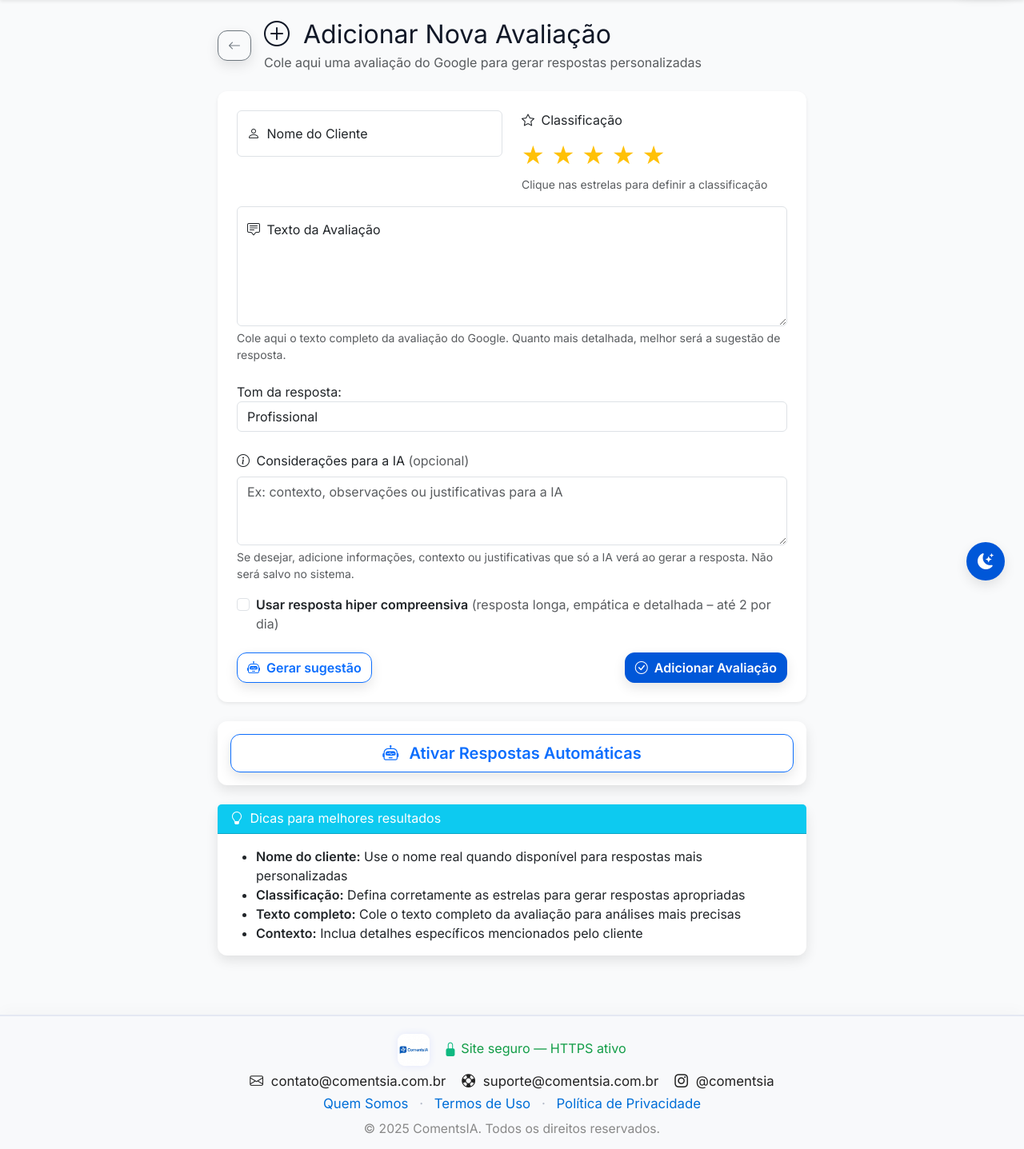
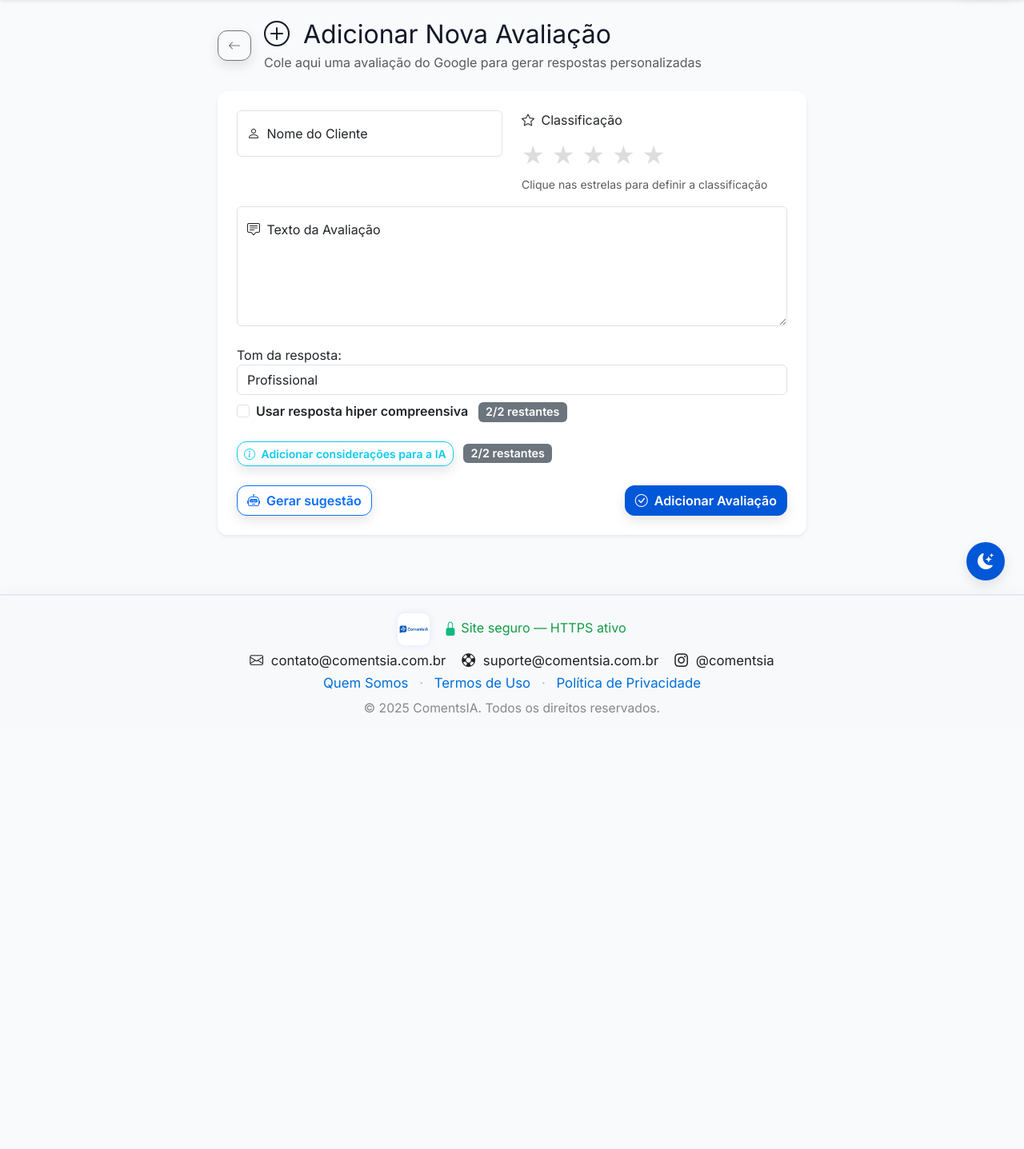
Before and after one commit to Andersonmendes2025/ComentsIA, a Flask app: template templates/add_review.html in a window 1280 px wide. Shown: the part 58-1495 px from the top of the page at 80% size. After the commit the page ends 950 px from the top, so only its background shows below. Run offline with Flask 3, Linux system fonts and the light colour scheme; the template is opened without the code that fills it, so the values that code supplies are empty.

Commit message:
feat: atualizar layout do formulário com contador de uso e melhorias visuais

```diff
--- a/templates/add_review.html
+++ b/templates/add_review.html
@@ -18,6 +18,20 @@
 }
 .form-floating textarea {
     min-height: 120px;
+}
+.toggle-section {
+    display: none;
+    margin-top: 1rem;
+}
+.toggle-button.collapsed + .toggle-section {
+    display: none;
+}
+.toggle-button:not(.collapsed) + .toggle-section {
+    display: block;
+}
+.badge-limite {
+    font-size: 0.9rem;
+    margin-left: 0.5rem;
 }
 </style>
 {% endblock %}
@@ -58,11 +72,9 @@
                                     Classificação
                                 </label>
                                 <div class="star-rating" id="starRating">
-                                    <span class="star" data-rating="1">★</span>
-                                    <span class="star" data-rating="2">★</span>
-                                    <span class="star" data-rating="3">★</span>
-                                    <span class="star" data-rating="4">★</span>
-                                    <span class="star" data-rating="5">★</span>
+                                    {% for i in range(1,6) %}
+                                    <span class="star" data-rating="{{ i }}">&#9733;</span>
+                                    {% endfor %}
                                 </div>
                                 <input type="hidden" id="rating" name="rating" value="5" required>
                                 <small class="text-muted">Clique nas estrelas para definir a classificação</small>
@@ -77,39 +89,41 @@
                                     Texto da Avaliação
                                 </label>
                             </div>
-                            <div class="form-text">
-                                Cole aqui o texto completo da avaliação do Google. Quanto mais detalhada, melhor será a sugestão de resposta.
-                            </div>
                         </div>
 
-                        <div class="form-group mt-2">
+                        <!-- Seletor de tom + hiper compreensiva -->
+                        <div class="form-group mt-4">
                             <label for="tone">Tom da resposta:</label>
-                            <select class="form-control" id="tone" name="tone">
+                            <select class="form-control mb-2" id="tone" name="tone">
                                 <option value="profissional">Profissional</option>
                                 <option value="amigavel">Amigável</option>
                                 <option value="empatico">Empático</option>
                             </select>
+
+                            <div class="form-check">
+                                <input class="form-check-input" type="checkbox" value="on" id="hiper_compreensiva" name="hiper_compreensiva" onchange="atualizaUso('hiper')">
+                                <label class="form-check-label" for="hiper_compreensiva">
+                                    <strong>Usar resposta hiper compreensiva</strong>
+                                </label>
+                                <span class="badge bg-secondary badge-limite" id="limite-hiper"></span>
+                            </div>
                         </div>
 
-                        <!-- NOVO: Considerações e Hiper Compreensiva -->
-                        <div class="mb-3 mt-4">
-                            <label for="consideracoes" class="form-label">
+                        <!-- Botão para mostrar consideracoes -->
+                        <div class="mt-4">
+                            <button type="button" class="btn btn-outline-info btn-sm" id="toggleConsideracoes">
                                 <i class="bi bi-info-circle me-1"></i>
-                                Considerações para a IA <span class="text-muted">(opcional)</span>
-                            </label>
-                            <textarea class="form-control" name="consideracoes" id="consideracoes" rows="3" placeholder="Ex: contexto, observações ou justificativas para a IA"></textarea>
-                            <div class="form-text">Se desejar, adicione informações, contexto ou justificativas que só a IA verá ao gerar a resposta. Não será salvo no sistema.</div>
+                                Adicionar considerações para a IA
+                            </button>
+                            <span class="badge bg-secondary badge-limite" id="limite-consideracoes"></span>
                         </div>
-                        <div class="form-check mb-4">
-                            <input class="form-check-input" type="checkbox" value="on" id="hiper_compreensiva" name="hiper_compreensiva">
-                            <label class="form-check-label" for="hiper_compreensiva">
-                                <strong>Usar resposta hiper compreensiva</strong>
-                                <span class="text-muted">(resposta longa, empática e detalhada – até 2 por dia)</span>
-                            </label>
+
+                        <div id="bloco-consideracoes" class="toggle-section">
+                            <textarea class="form-control mt-3" name="consideracoes" id="consideracoes" rows="3" placeholder="Ex: contexto, observações ou justificativas para a IA"></textarea>
+                            <div class="form-text">Essas informações não serão salvas no sistema.</div>
                         </div>
-                        <!-- FIM DOS CAMPOS NOVOS -->
 
-                        <div class="d-flex justify-content-between mt-3">
+                        <div class="d-flex justify-content-between mt-4">
                             <button type="button" class="btn btn-outline-primary me-2" onclick="generateReply()">
                                 <i class="bi bi-robot me-1"></i>
                                 Gerar sugestão
@@ -128,32 +142,6 @@
                     </form>
                 </div>
             </div>
-
-            <!-- Tips Card -->
-            <div class="card mt-4">
-                <div class="card-body d-grid">
-                    <a href="{{ url_for('auto_reply.auto_reply_setup') }}" class="btn btn-outline-primary btn-lg">
-                        <i class="bi bi-robot me-2"></i>
-                        Ativar Respostas Automáticas
-                    </a>
-                </div>
-            </div>
-            <div class="card mt-4 border-info">
-                <div class="card-header bg-info text-white">
-                    <h6 class="mb-0">
-                        <i class="bi bi-lightbulb me-1"></i>
-                        Dicas para melhores resultados
-                    </h6>
-                </div>
-                <div class="card-body">
-                    <ul class="mb-0">
-                        <li><strong>Nome do cliente:</strong> Use o nome real quando disponível para respostas mais personalizadas</li>
-                        <li><strong>Classificação:</strong> Defina corretamente as estrelas para gerar respostas apropriadas</li>
-                        <li><strong>Texto completo:</strong> Cole o texto completo da avaliação para análises mais precisas</li>
-                        <li><strong>Contexto:</strong> Inclua detalhes específicos mencionados pelo cliente</li>
-                    </ul>
-                </div>
-            </div>
         </div>
     </div>
 </div>
@@ -162,109 +150,29 @@
 {% block extra_scripts %}
 <script>
 document.addEventListener('DOMContentLoaded', function() {
-  const stars = document.querySelectorAll('.star');
-  const ratingInput = document.getElementById('rating');
+  // Simular valores (substitua por variáveis dinâmicas do backend se quiser)
+  const usosRestantesHiper = {{ usos_restantes_hiper | default(2) }};
+  const usosRestantesConsideracoes = {{ usos_restantes_consideracoes | default(2) }};
 
-  function setRating(rating) {
-    ratingInput.value = rating;
-    updateStars(rating);
+  document.getElementById('limite-hiper').innerText = usosRestantesHiper + '/2 restantes';
+  document.getElementById('limite-consideracoes').innerText = usosRestantesConsideracoes + '/2 restantes';
+
+  if (usosRestantesHiper <= 0) {
+    document.getElementById('hiper_compreensiva').disabled = true;
+    document.getElementById('limite-hiper').classList.replace('bg-secondary', 'bg-danger');
+    document.getElementById('limite-hiper').innerText = 'Limite atingido';
   }
 
-  function updateStars(rating) {
-    stars.forEach((star) => {
-      const starValue = parseInt(star.getAttribute('data-rating'));
-      if (starValue <= rating) {
-        star.classList.add('active');
-        star.style.color = '#ffc107';
-      } else {
-        star.classList.remove('active');
-        star.style.color = '#ddd';
-      }
-    });
+  if (usosRestantesConsideracoes <= 0) {
+    document.getElementById('toggleConsideracoes').disabled = true;
+    document.getElementById('limite-consideracoes').classList.replace('bg-secondary', 'bg-danger');
+    document.getElementById('limite-consideracoes').innerText = 'Limite atingido';
   }
 
-  stars.forEach((star) => {
-    star.addEventListener('click', function() {
-      const rating = parseInt(this.getAttribute('data-rating'));
-      setRating(rating);
-    });
-
-    star.addEventListener('mouseover', function() {
-      const hoverRating = parseInt(this.getAttribute('data-rating'));
-      stars.forEach((s) => {
-        const sValue = parseInt(s.getAttribute('data-rating'));
-        if (sValue <= hoverRating) {
-          s.style.color = '#ffc107';
-        } else {
-          s.style.color = '#ddd';
-        }
-      });
-    });
-
-    star.addEventListener('mouseout', function() {
-      const currentRating = parseInt(ratingInput.value);
-      updateStars(currentRating);
-    });
+  document.getElementById('toggleConsideracoes').addEventListener('click', function() {
+    const bloco = document.getElementById('bloco-consideracoes');
+    bloco.style.display = bloco.style.display === 'none' || bloco.style.display === '' ? 'block' : 'none';
   });
-
-  // Inicializar com valor padrão (5 estrelas)
-  setRating(parseInt(ratingInput.value));
 });
-
-// Funções para gerar e salvar respostas
-function generateReply() {
-    const text = document.getElementById('text').value;
-    const tone = document.getElementById('tone').value;
-    const reviewerName = document.getElementById('reviewer_name').value || 'Cliente';
-    const rating = parseInt(document.getElementById('rating').value) || 5;
-    const loading = document.getElementById('loading');
-    const suggestion = document.getElementById('suggestion');
-    const actions = document.getElementById('actions');
-
-    loading.style.display = 'block';
-    suggestion.style.display = 'none';
-    actions.style.display = 'none';
-
-    fetch('/suggest_reply', {
-      method: 'POST',
-      headers: { 'Content-Type': 'application/json' },
-      body: JSON.stringify({
-        review_text: text,
-        star_rating: rating,
-        reviewer_name: reviewerName,
-        tone: tone
-      })
-    })
-    .then(response => response.json())
-    .then(data => {
-        loading.style.display = 'none';
-        if (data.success) {
-            suggestion.innerText = data.suggested_reply;
-            suggestion.style.display = 'block';
-            actions.style.display = 'block';
-        } else {
-            suggestion.innerText = 'Erro: ' + data.error;
-            suggestion.style.display = 'block';
-        }
-    });
-}
-
-function saveReply(id) {
-    const replyText = document.getElementById('suggestion-' + id).innerText;
-    fetch('/save_reply', {
-      method: 'POST',
-      headers: { 'Content-Type': 'application/json' },
-      body: JSON.stringify({ review_id: id, reply_text: replyText })
-    })
-    .then(response => response.json())
-    .then(data => {
-      if (data.success) {
-        alert('Resposta salva com sucesso!');
-        location.reload();
-      } else {
-        alert('Erro: ' + data.error);
-      }
-    });
-  }
 </script>
 {% endblock %}
```
